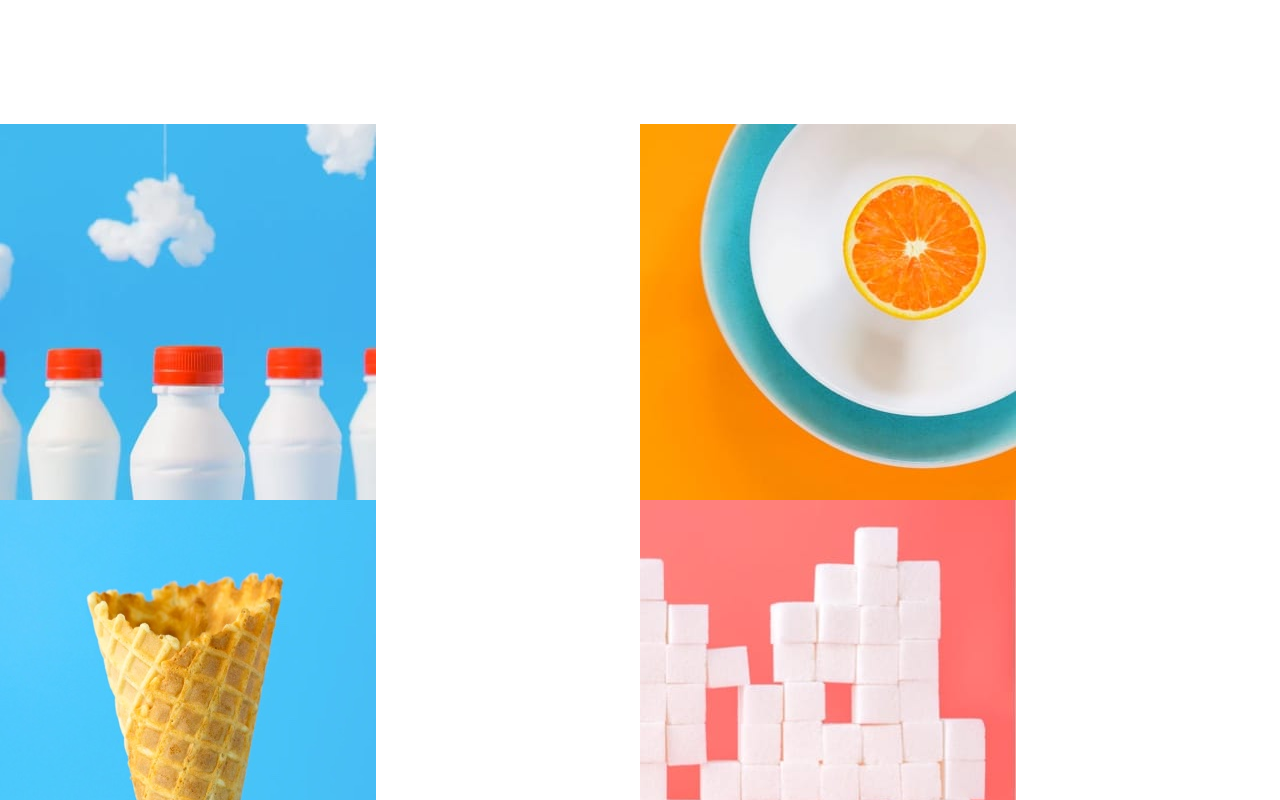
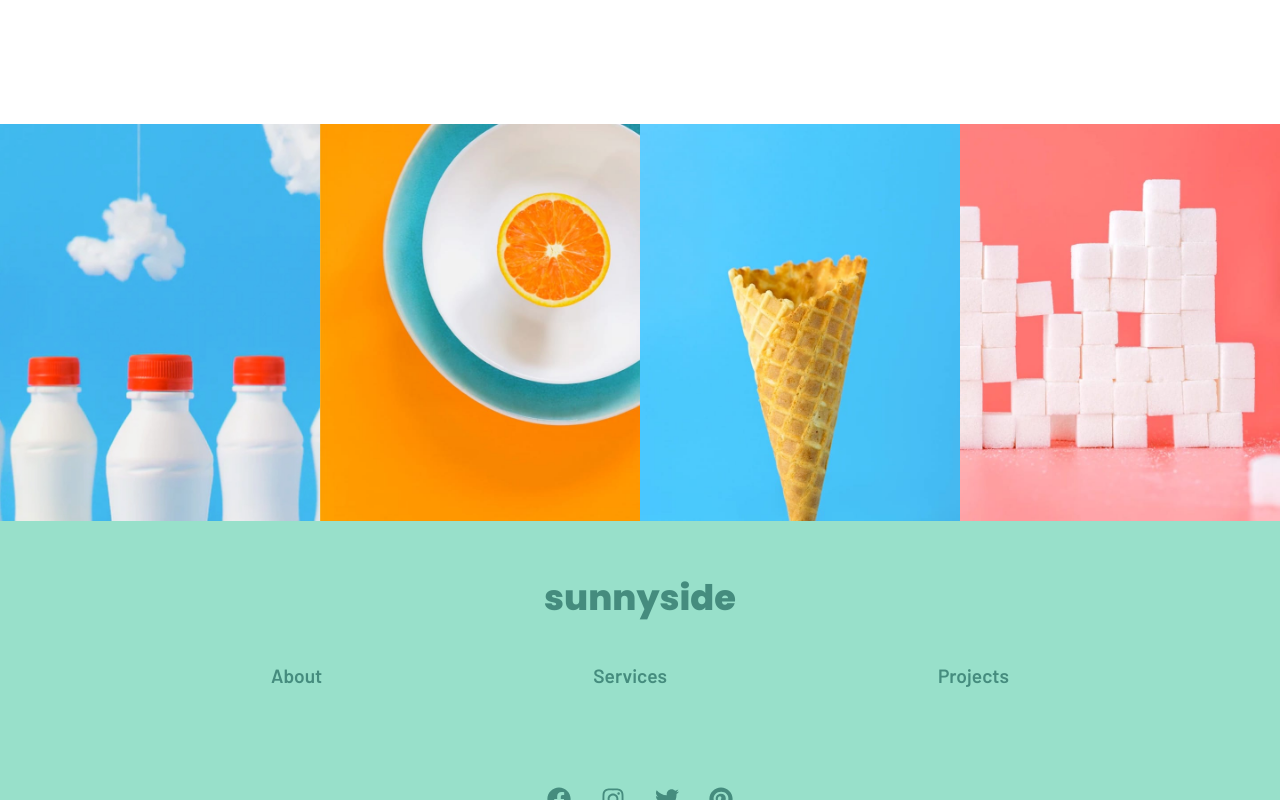
Before and after one commit to KramYengir/frontend-mentor-sunnyside, a React (Vite) app: page / in a window 1280 px wide. Shown: the part 3040-3840 px from the top of the page. Built offline with nearby package versions, Linux system fonts and the light colour scheme.

Commit message:
complete gallery desktop layout

```diff
--- a/src/components/Gallery/Gallery.css
+++ b/src/components/Gallery/Gallery.css
@@ -1,8 +1,29 @@
 .gallery-section {
   display: grid;
   grid-template-columns: 1fr 1fr;
+  max-width: 1440px;
 }
 
 .gallery-section img {
   max-width: 100%;
+  height: auto;
 }
+
+.gallery-section img.desktop {
+  display: none;
+}
+
+@media screen and (min-width: 800px) {
+  .gallery-section {
+    display: flex;
+  }
+
+  /* swap images around */
+  .gallery-section img {
+    display: none;
+  }
+  .gallery-section img.desktop {
+    display: flex;
+    max-width: 25%;
+  }
+}
--- a/src/components/Gallery/Gallery.jsx
+++ b/src/components/Gallery/Gallery.jsx
@@ -3,6 +3,10 @@ import bottlesIMG from "../../assets/images/mobile/image-gallery-milkbottles.jpg
 import coneIMG from "../../assets/images/mobile/image-gallery-cone.jpg";
 import orangeIMG from "../../assets/images/mobile/image-gallery-orange.jpg";
 import sugarCubesIMG from "../../assets/images/mobile/image-gallery-sugar-cubes.jpg";
+import bottlesDesktopIMG from "../../assets/images/desktop/image-gallery-milkbottles.jpg";
+import coneDesktopIMG from "../../assets/images/desktop/image-gallery-cone.jpg";
+import orangeDesktopIMG from "../../assets/images/desktop/image-gallery-orange.jpg";
+import sugarCubesDesktopIMG from "../../assets/images/desktop/image-gallery-sugarcubes.jpg";
 
 const Gallery = () => {
   return (
@@ -11,6 +15,26 @@ const Gallery = () => {
       <img src={orangeIMG} alt="Image of sliced orange on a plate" />
       <img src={coneIMG} alt="Image of an empty ice-cream cone" />
       <img src={sugarCubesIMG} alt="Image of stacked sugar cubes" />
+      <img
+        className="desktop"
+        src={bottlesDesktopIMG}
+        alt="Image of milk bottles"
+      />
+      <img
+        className="desktop"
+        src={orangeDesktopIMG}
+        alt="Image of sliced orange on a plate"
+      />
+      <img
+        className="desktop"
+        src={coneDesktopIMG}
+        alt="Image of an empty ice-cream cone"
+      />
+      <img
+        className="desktop"
+        src={sugarCubesDesktopIMG}
+        alt="Image of stacked sugar cubes"
+      />
     </section>
   );
 };
```
